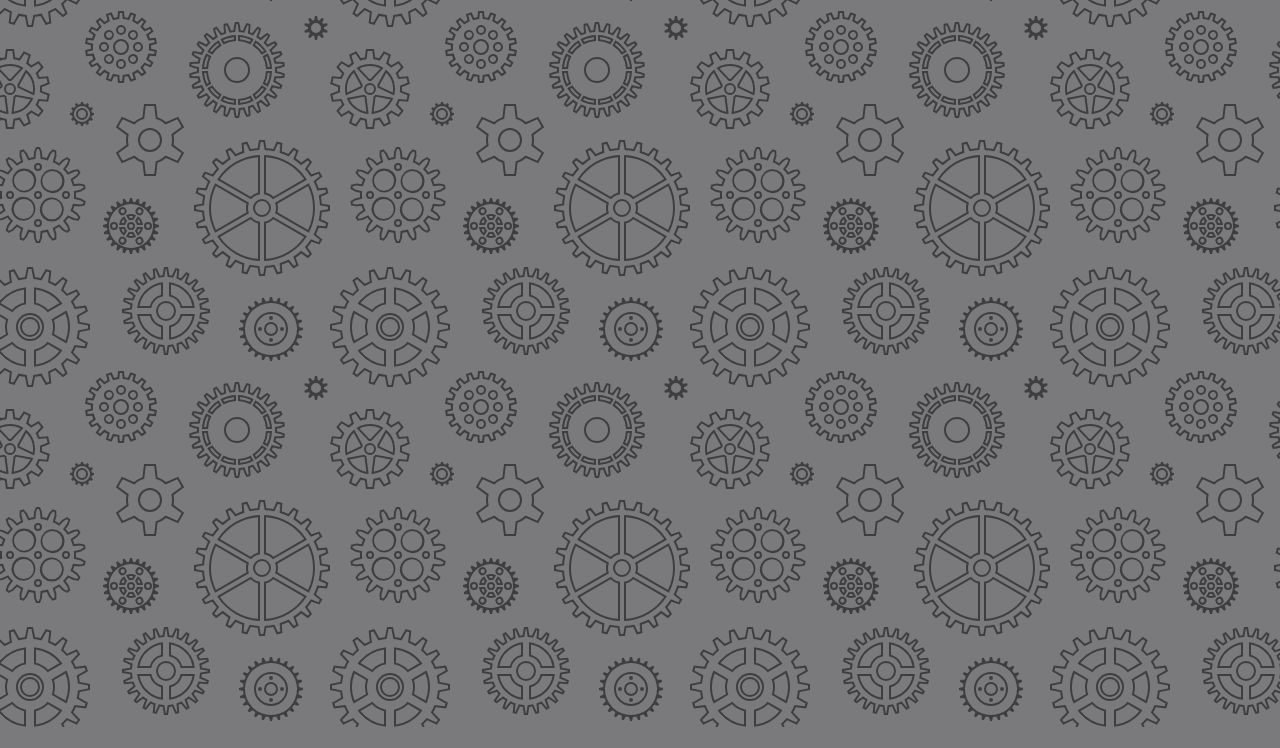
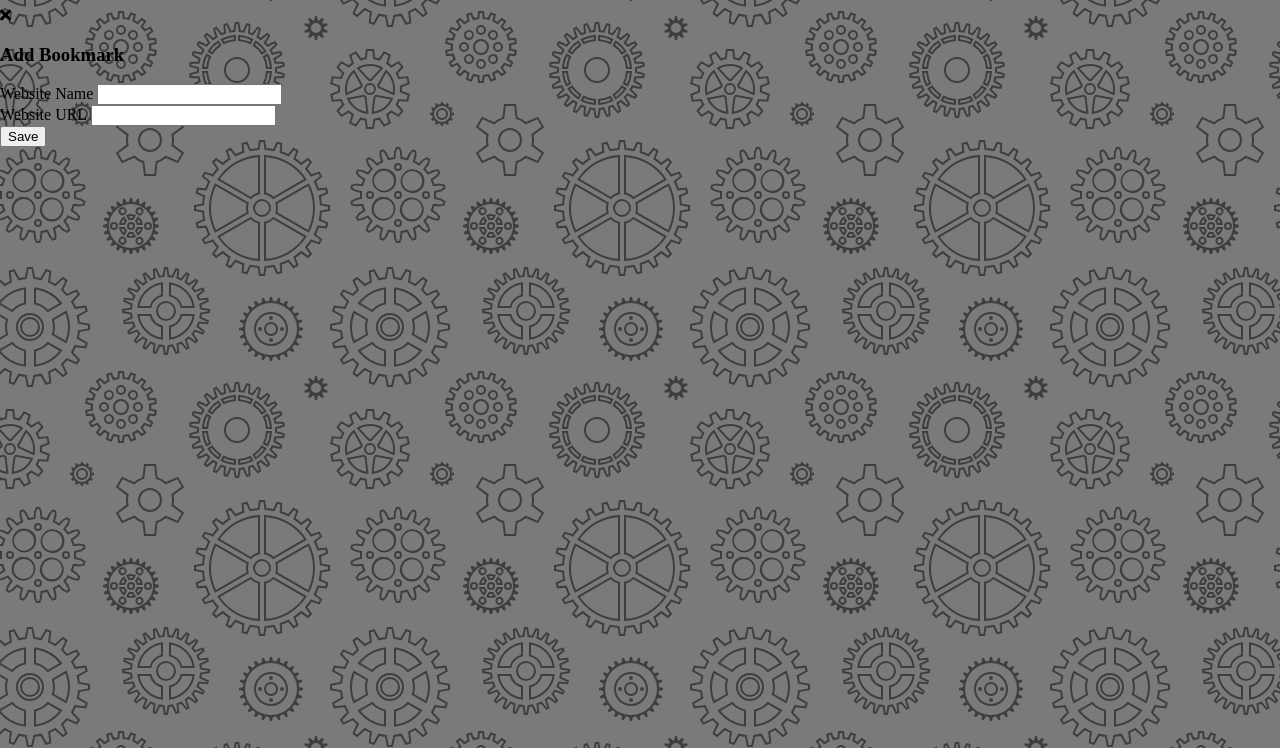
Before and after one commit to danisan9490/book-keeper, a plain HTML site: page index.html in a window 1280 px wide. Shown: the part 73-821 px from the top of the page. Before the commit the page ends 800 px from the top, so only its background shows below. Drawn offline with Linux system fonts and the light colour scheme.

Commit message:
#2 Add Html Structure

```diff
--- a/index.html
+++ b/index.html
@@ -10,6 +10,34 @@
 </head>
 
 <body>
+  <!-- Open Modal -->
+  <h1 id="show-modal">Add Bookmark</h1>
+  <!-- Bookmarks Container -->
+  <div class="container" id="bookmarks-container"></div>
+  <!-- Modal -->
+  <div class="modal-container" id="modal">
+    <div class="modal">
+      <i class="fas fa-times close-icon" id="close-modal"></i>
+      <div class="modal-header">
+        <h3>Add Bookmark</h3>
+      </div>
+      <div class="modal-content">
+        <form id="bookmark-form">
+          <!-- Website Name -->
+          <div class="form-group">
+            <label class="form-label" for="website-name">Website Name</label>
+            <input class="form-input" type="text" id="website-name">
+          </div>
+          <!-- Website URL -->
+          <div class="form-group">
+            <label class="form-label" for="website-url">Website URL</label>
+            <input class="form-input" type="text" id="website-url">
+          </div>
+          <button type="submit">Save</button>
+        </form>
+      </div>
+    </div>
+  </div>
   <!-- Script -->
   <script src="scripts/script.js"></script>
 </body>
```
